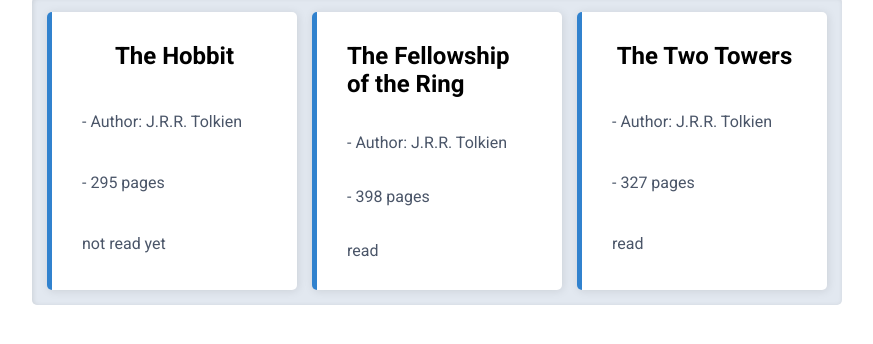
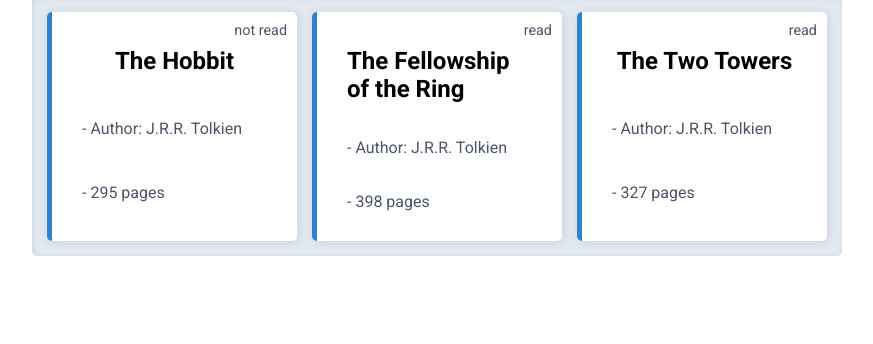
Before and after one commit to eddchinea/library, a plain HTML site: page index.html in a window 1280 px wide. Shown: the part 46-390 px from the top of the page, without its empty margins (203-1076 px from the left). Drawn offline with Linux system fonts and the light colour scheme.

Commit message:
Change read status position

```diff
--- a/code.js
+++ b/code.js
@@ -16,7 +16,7 @@ function addBookToLibrary (book) {
 }
 
 // Example books:
-const book1 = new Book('The Hobbit', 'J.R.R. Tolkien', 295, 'not read yet');
+const book1 = new Book('The Hobbit', 'J.R.R. Tolkien', 295, 'not read');
 const book2 = new Book('The Fellowship of the Ring', 'J.R.R. Tolkien', 398, 'read');
 const book3 = new Book('The Two Towers', 'J.R.R. Tolkien', 327, 'read');
 
--- a/style.css
+++ b/style.css
@@ -41,6 +41,8 @@ body {
     box-shadow: 1px 1px 10px rgba(0, 0, 0, 0.1);
     background-color: #fff;
     gap: 5px;
+
+    position: relative;
 }
 
 .book p {
@@ -48,6 +50,15 @@ body {
 }
 
 .book-title {
+    margin-top: 5px;
     justify-self: center;
     font-size: 1.5rem;
 }
+
+.book-read {
+    font-size: 0.9rem;
+
+    position: absolute;
+    right: -5px;
+    top: -5px;
+}
```
